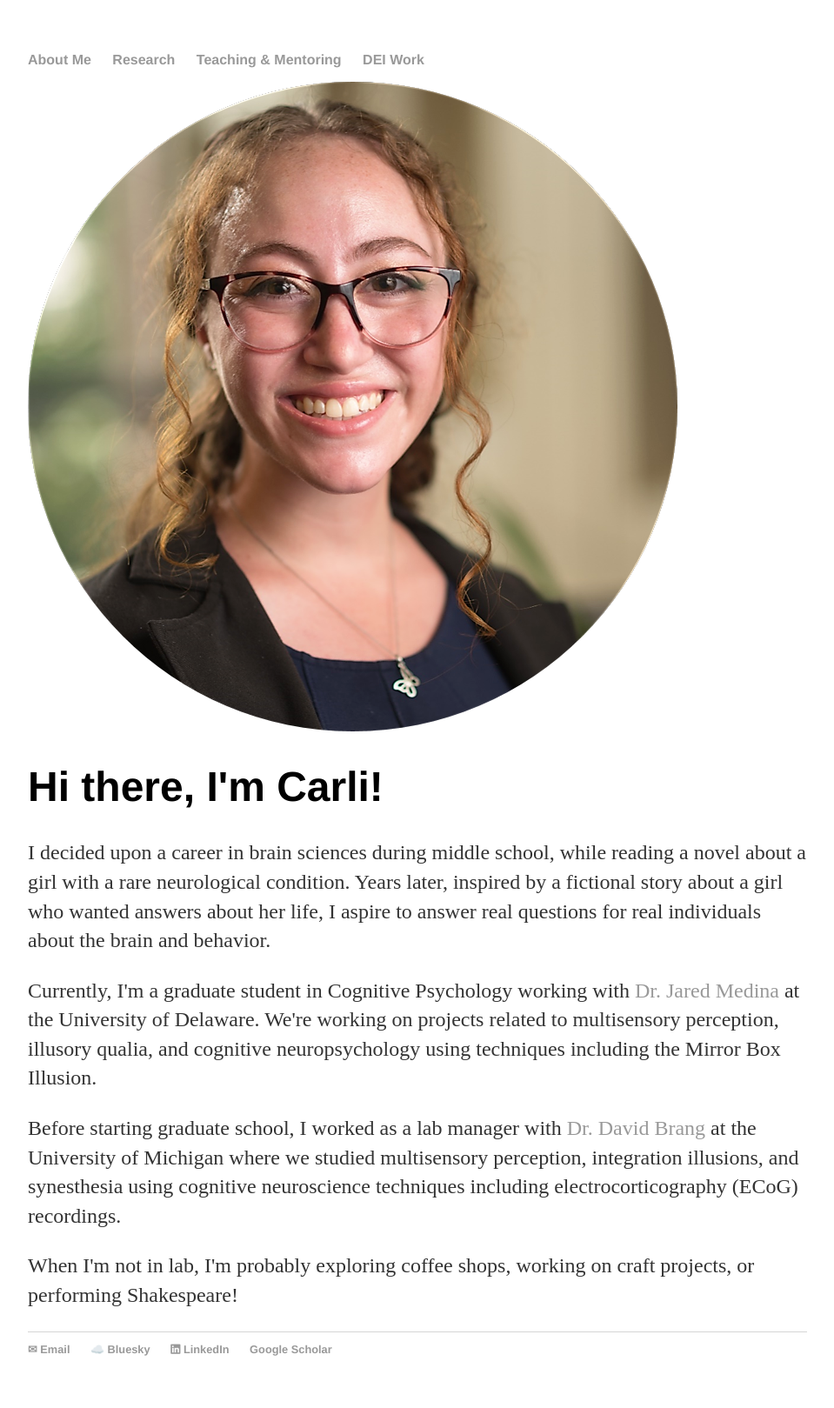
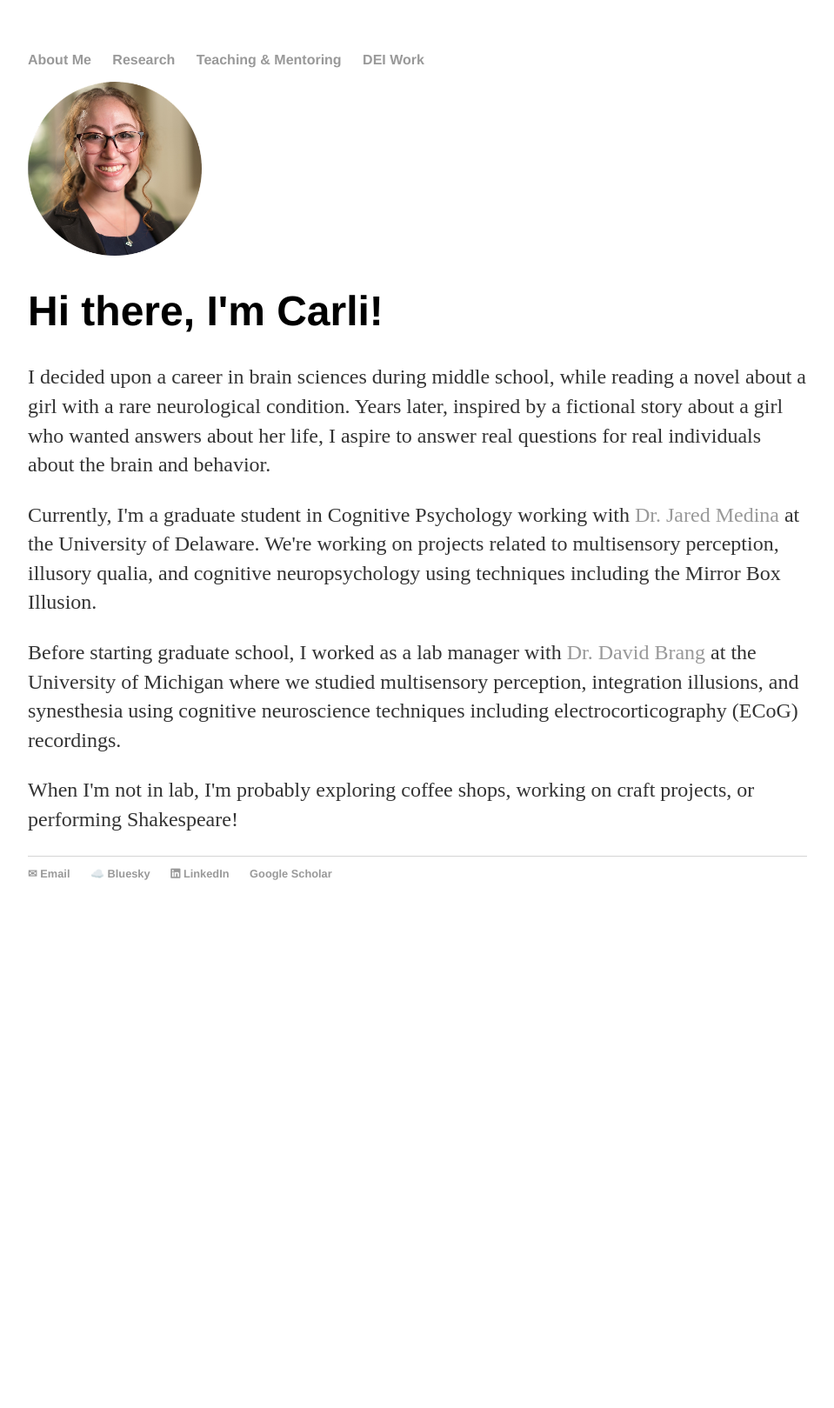
Before and after one commit to cdfine/cdfine.github.io, a Jekyll site: the page built from index.html, in a window 1280 px wide. Shown: the whole page at 87% size, without its empty margins (160-1119 px from the left). Built offline with Jekyll 4.4.1, drawn with Linux system fonts in a browser that asks for light colours; a style sheet for code colours, icons or effects is not loaded; after the commit the page ends 1072 px from its top, so only the background shows below that.

Commit message:
Update index.html
photo size

```diff
--- a/index.html
+++ b/index.html
@@ -13,7 +13,9 @@ title: Carli Fine | About Me
 <style>
     /* Add styling for the profile photo */
     .profile-photo {
-        max-width: 100%; /* Limit the maximum width of the photo */
+        max-width: 200px; /* Set a specific maximum width */
+        max-height: 200px; /* Set a specific maximum height */
+        width: auto; /* Maintain the aspect ratio */
         height: auto; /* Maintain the aspect ratio */
     }
 </style>
```
